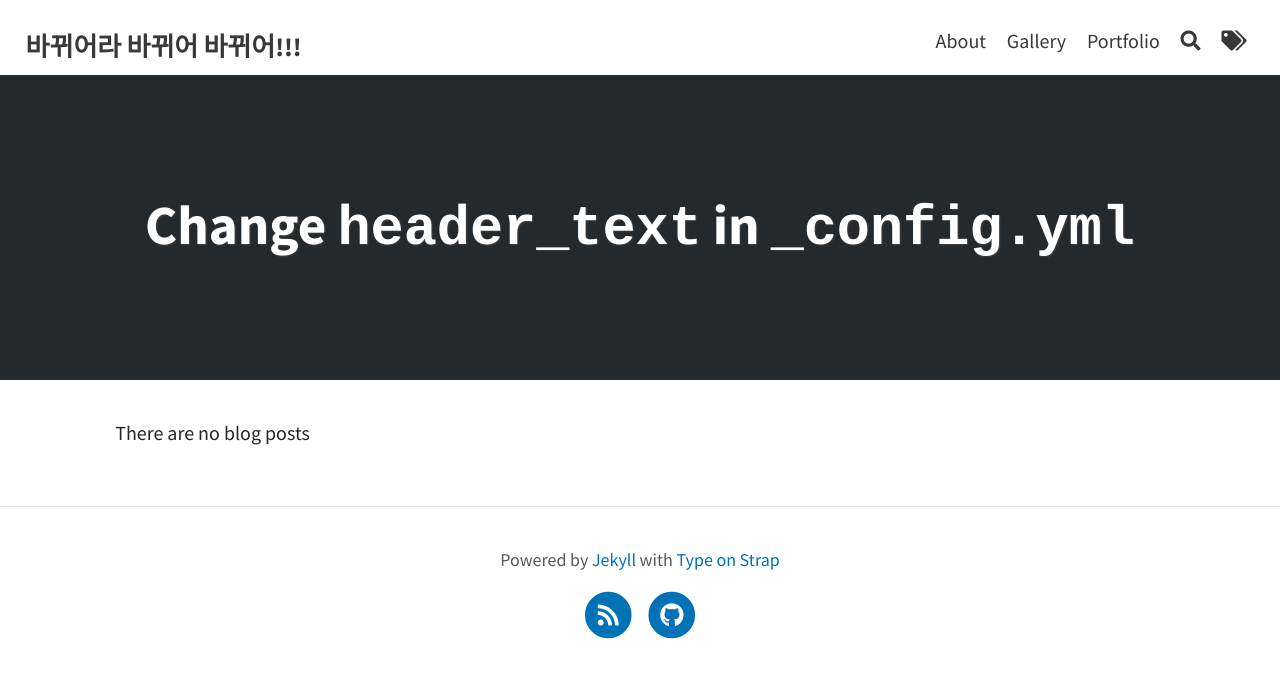
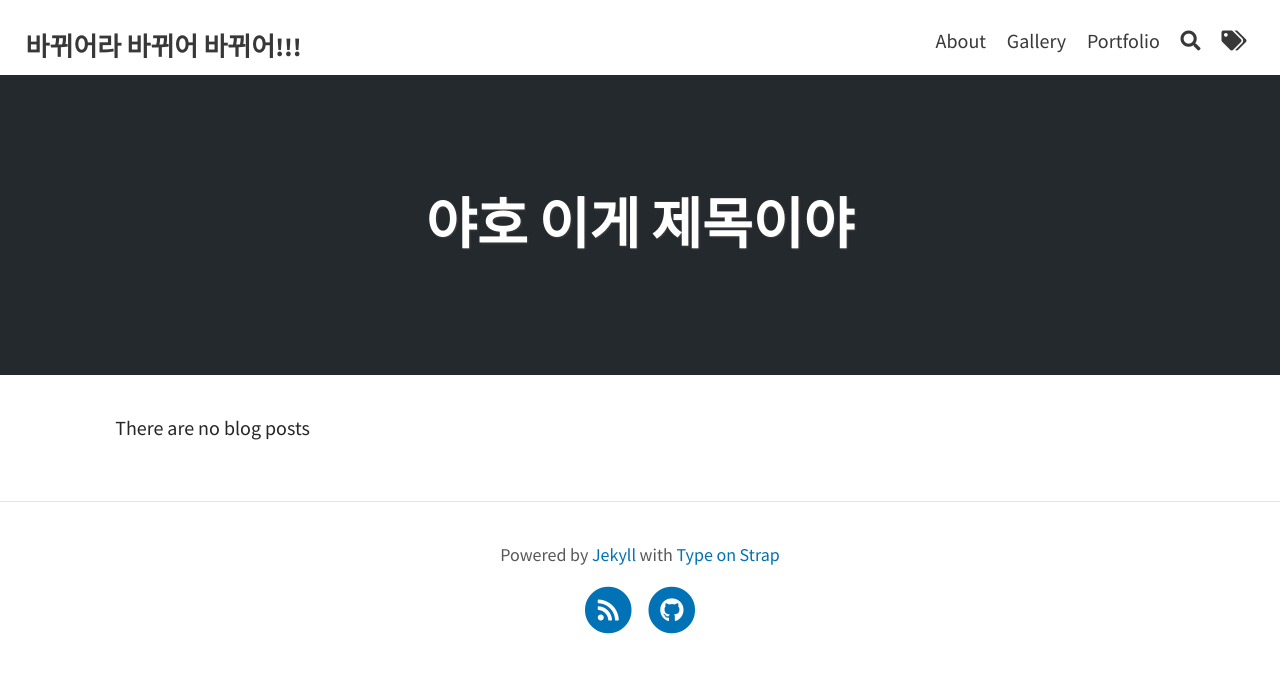
Before and after one commit to jacksuhkr/jacksuhkr.github.io, a Jekyll site: the page built from index.markdown, in a window 1280 px wide. Shown: the top 678 px of the page. Built offline with Jekyll 4.4.1, drawn with Linux system fonts in a browser that asks for light colours.

Commit message:
Update _config.yml

```diff
--- a/_config.yml
+++ b/_config.yml
@@ -26,6 +26,7 @@ baseurl: "" # the subpath of your site, e.g. /blog
 url: "https://jacksuhkr.github.io" # the base hostname & protocol for your site, e.g. http://example.com
 twitter_username: jekyllrb
 github_username:  jekyll
+header_text: 야호 이게 제목이야
 
 # Build settings
 theme: minima
```
